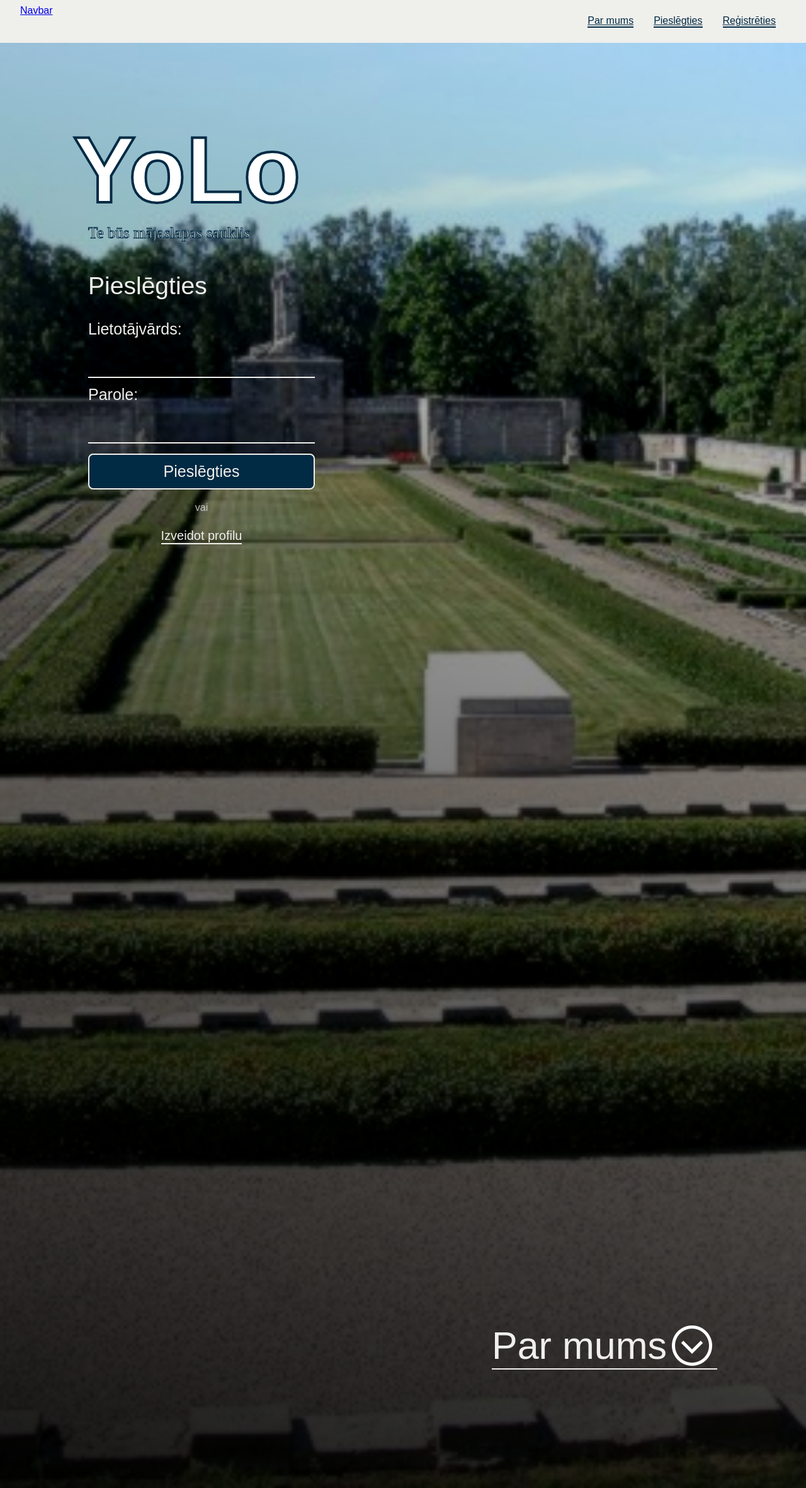
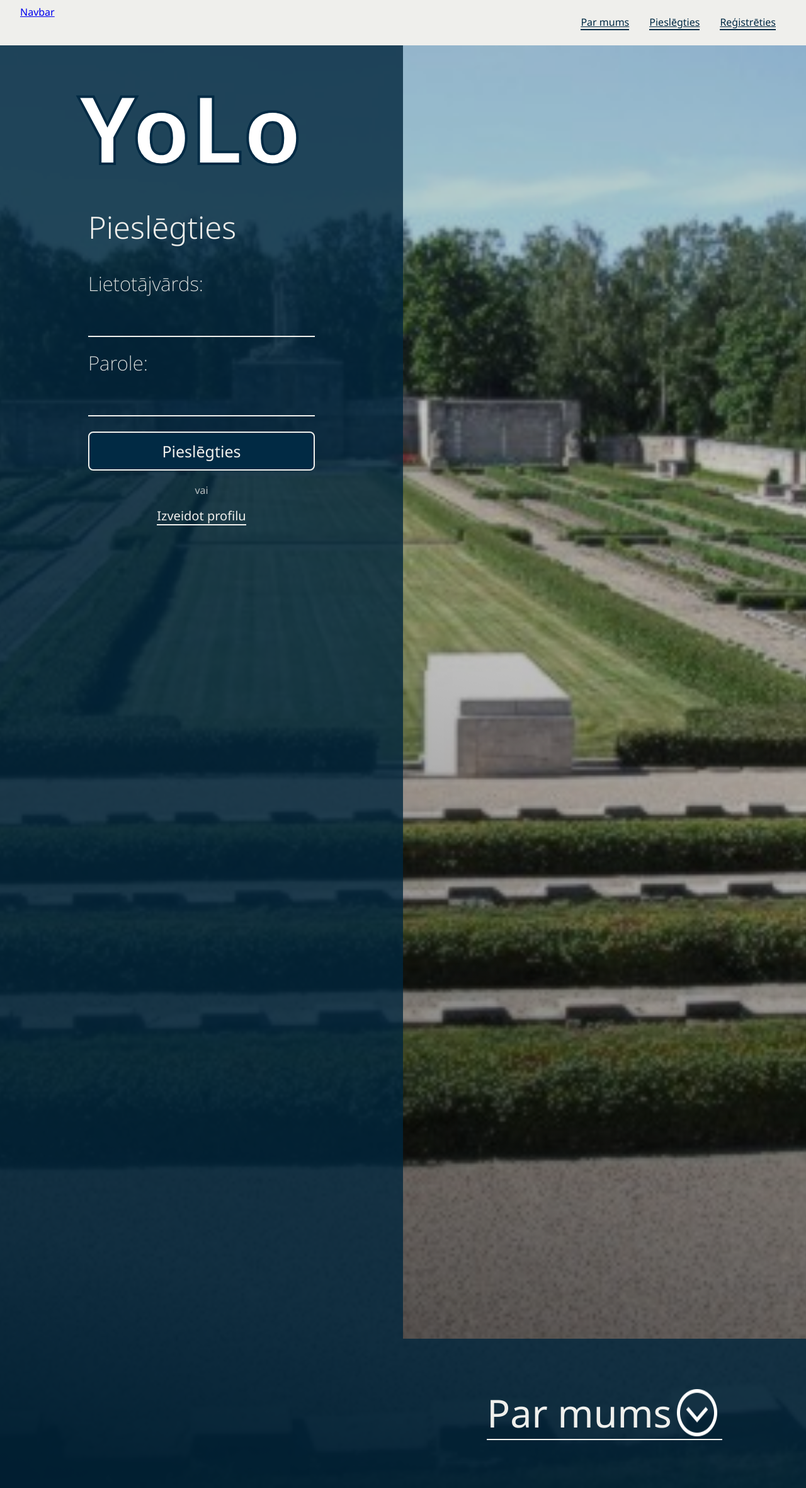
Before and after one commit to LinardsLiepenieks/YOLO-community, a Django app: page / in a window 1280 px wide. Shown: the whole page at 63% size. Run offline with Django 4.2, Linux system fonts and the light colour scheme; data comes from the database, SQL or seed files in the repository; both versions use the stored data as it was after the commit.

Commit message:
font, footer, polish

```diff
--- a/yolo_community/landing/models.py
+++ b/yolo_community/landing/models.py
@@ -33,6 +33,7 @@ class Social_item(models.Model):
     title = models.CharField(max_length=255)
     social_image = models.FileField(
         upload_to='landing/static/landing/img/socials')
+    link = models.CharField(max_length=255)
     created_at = models.DateField(auto_now_add=True)
     edited_at = models.DateField(auto_now=True)
 
--- a/yolo_community/landing/static/landing/css/landing.css
+++ b/yolo_community/landing/static/landing/css/landing.css
@@ -11,9 +11,8 @@ body {
 }
 
 #landing-section {
-	height: 100%;
+	min-height: 100%;
 	display: flex;
-	align-items: center;
 	position: relative;
 	overflow: hidden;
 	background-color: var(--color-main);
@@ -30,19 +29,26 @@ body {
 	min-height: 100%;
 	min-width: 100%;
 	position: absolute;
+	filter: brightness(80%);
 	z-index: 2;
-	filter: brightness(88%) contrast(124%);
 }
 .landing-content-container {
-	height: 100%;
+	min-height: 100%;
 	width: 50%;
 	max-width: 720px;
-	background-color: var(--color-main);
 	display: flex;
-
 	justify-content: center;
 	position: relative;
-	overflow: hidden;
+}
+.landing-content-container::before {
+	content: "";
+	width: 100%;
+	height: 100%;
+	position: absolute;
+	z-index: 4;
+	background-color: var(--color-alt);
+	filter: brightness(90%);
+	opacity: 0.8;
 }
 .landing-section-bg {
 	position: absolute;
@@ -51,45 +57,52 @@ body {
 	width: 100%;
 	background: linear-gradient(
 		15deg,
-		rgba(0, 0, 0, 0.9) 0%,
-		rgba(0, 0, 0, 0.5) 50%,
-		rgba(0, 0, 0, 0) 100%
+		rgba(0, 0, 0, 1) 0%,
+		rgba(0, 0, 0, 0.5) 16%,
+		rgba(0, 0, 0, 0) 64%
 	);
 }
 .landing-content {
-	padding: 116px 0;
-	z-index: 4;
+	padding: 32px 0;
+	z-index: 5;
 }
-
-.hero-title {
+.hero-row {
+	margin: 24px 0 16px 0;
+	display: flex;
+	flex-direction: column;
+}
+#hero-title {
 	font-size: var(--fs-hero);
 	-webkit-text-stroke: 4px var(--color-alt); /* Width and color of the outline */
 	-webkit-text-fill-color: white;
 	font-weight: bolder;
+	line-height: 1;
+	margin: 0px 0;
+}
 
-	margin: 0;
-}
 .moto {
 	font-size: var(--fs-lg);
-	-webkit-text-stroke: 1px var(--color-alt); /* Width and color of the outline */
-
-	font-family: serif;
-	font-weight: 500;
-	padding: 0 24px;
+	opacity: 0.8;
+	font-family: "Dancing Script", sans-serif;
+	font-weight: 400;
+	padding: 0 16px;
 }
 .sign-in-container {
 	width: 360px;
-	padding: 24px;
-	border-radius: 16px;
+	padding: 24px 16px;
 	display: flex;
 	flex-direction: column;
+}
+.sign-in-container > h2 {
+	margin: 10px 0 28px 0;
+	font-weight: 300;
 }
 .sign-in-or {
 	color: var(--color-main);
 	font-size: var(--fs-sm);
 	width: 100%;
 	text-align: center;
-	margin: 8px 0;
+	margin: 8px 0 0 0;
 	opacity: 75%;
 }
 .register-link {
@@ -108,23 +121,32 @@ body {
 	height: 100%;
 }
 .about-us-hint-container {
+	flex-grow: 1;
 	display: flex;
-	width: 50%;
 	justify-content: center;
-	align-items: flex-end;
 	position: relative;
+	align-self: flex-end;
+	padding: 64px 0;
+	z-index: 5;
+}
+.about-us-hint-container::before {
+	content: "";
+	width: 100%;
 	height: 100%;
-	margin-bottom: 360px;
-	flex-grow: 1;
+	position: absolute;
+	top: 0;
+	left: 0;
 	z-index: 4;
+	background-color: var(--color-alt);
+	filter: brightness(90%);
+	opacity: 0.8;
 }
 #about-us-btn {
-	margin: 8px 0;
 	font-size: var(--fs-xxxxl);
 	color: var(--color-main);
 	border-color: var(--color-main);
 	display: flex;
-	align-items: center;
+	z-index: 5;
 }
 #about-us-btn span {
 	display: flex;
@@ -277,8 +299,3 @@ body {
 	font-weight: normal;
 	margin: 16px 0;
 }
-#landing-footer {
-	height: 200px;
-	padding: 16px 56px;
-	background-color: var(--color-alt);
-}
--- a/yolo_community/landing/static/landing/js/section-snap.js
+++ b/yolo_community/landing/static/landing/js/section-snap.js
@@ -156,6 +156,14 @@ $(document).ready(function () {
 		}
 		moveSection(1);
 	});
+	$("#about-us-btn-nav").on("click", function () {
+		// Move to the next section
+		if (isAnimating || curSection == 1) {
+			return;
+		}
+		curSection = 0;
+		moveSection(1);
+	});
 	$("#about-us-right-btn").on("click", function () {
 		if (isAnimating) {
 			return;
--- a/yolo_community/landing/templates/landing/landing.html
+++ b/yolo_community/landing/templates/landing/landing.html
@@ -10,18 +10,27 @@
 {%block content%}
 <main id="landing-container">
 	<section id="landing-section">
+		<div class="landing-img-container">
+			{% for image in landing_images%} {%load static%}
+			<img class="landing-bg-img" src="{{ image.landing_image.url }}" alt="" />
+			{%endfor%}
+		</div>
+
+		<div class="landing-section-bg"></div>
 		<div class="landing-content-container">
 			<div class="landing-content">
 				<div class="hero-row">
-					<h1 class="hero-title">YoLo</h1>
+					<h1 id="hero-title">YoLo</h1>
+					<!-- vai vajag?
+					<span class="moto">Te būs mājaslapas sauklis</span>
+					-->
 				</div>
-				<span class="moto">Te būs mājaslapas sauklis</span>
 				<div class="sign-in-container">
 					<h2>Pieslēgties</h2>
 					<label>Lietotājvārds:</label>
 					<input class="light" type="text" />
 					<label>Parole:</label>
-					<input class="light" type="text" />
+					<input class="light" type="password" />
 					<a class="button dark text-wiggle"><span>Pieslēgties</span></a>
 					<span class="sign-in-or">vai</span>
 					<div class="register-link">
@@ -33,7 +42,7 @@
 		<div class="about-us-hint-container">
 			<a
 				id="about-us-btn"
-				class="link light space-out-text-anim wave-animation">
+				class="link light zoom-in-anim wave-animation">
 				{% for letter in "Par mums" %} {% if letter == ' ' %}
 				<span>&nbsp;</span>
 				{% else %}
@@ -44,12 +53,7 @@
 					src="{%static 'landing/img/icons/about-us-arrow.png'%}" />
 			</a>
 		</div>
-		<div class="landing-section-bg"></div>
-		<div class="landing-img-container">
-			{% for image in landing_images%} {%load static%}
-			<img class="landing-bg-img" src="{{ image.landing_image.url }}" alt="" />
-			{%endfor%}
-		</div>
+
 	</section>
 	<section id="about-section">
 		<div class="about-nav">
@@ -90,7 +94,7 @@
 				<div style="width: 60%;">
 					<div class="socials-row">
 						{%for item in social_items%}
-						<a class="socials-item zoom-in-anim">
+						<a class="socials-item zoom-in-anim" href={{item.link}}>
 							{%load static%}
 							<img class="" src="{{item.social_image}}" alt="No picture" />
 						</a>
@@ -112,8 +116,8 @@
 				</div>
 		</div>
 		</div>
-		<footer id="landing-footer">sdffsdfds</footer>
-	</section>
+		{% include 'shared/footer.html'%}
+</section>
 </main>
 
 {%endblock%}
--- a/yolo_community/shared/static/shared/css/animations.css
+++ b/yolo_community/shared/static/shared/css/animations.css
@@ -89,9 +89,9 @@
 }
 
 .zoom-in-anim {
-	transition: 0.4s ease all;
+	transition: 0.2s all ease;
 }
 .zoom-in-anim:hover {
 	cursor: pointer;
-	transform: scale(1.08);
+	transform: scale(1.16);
 }
--- a/yolo_community/shared/static/shared/css/main.css
+++ b/yolo_community/shared/static/shared/css/main.css
@@ -1,3 +1,5 @@
+@import url("https://fonts.googleapis.com/css2?family=Noto+Sans:ital,wght@0,100..900;1,100..900&display=swap");
+@import url("https://fonts.googleapis.com/css2?family=Dancing+Script:wght@400..700&display=swap");
 :root {
 	/*salikt css mainīgos*/
 	--color-main: #efefec;
@@ -17,12 +19,14 @@
 	--fs-lg: 1.563rem;
 	--fs-m: 1.25rem;
 	--fs-sm: 1rem;
+	--fs-xs: 0.8rem;
 }
+
 html {
 	background-color: var(--color-main);
 }
 body {
-	font-family: sans-serif;
+	font-family: "Noto Sans", sans-serif;
 	height: 100vh;
 	margin: 0;
 	overflow-x: hidden;
@@ -43,8 +47,8 @@ body {
 }
 h2 {
 	font-weight: 500;
-	font-size: var(--fs-xxl);
-	margin: 24px 0;
+	font-size: var(--fs-xxxl);
+	margin: 16px 0;
 }
 .button {
 	font-size: var(--fs-lg);
@@ -96,16 +100,18 @@ h2 {
 }
 /*form elements*/
 label {
-	font-size: var(--fs-lg);
+	font-size: var(--fs-xl);
 	font-weight: 200;
 	margin: 8px 0;
 }
 input {
 	background-color: transparent;
+	font-family: "Noto Sans", sans-serif;
+
 	font-size: var(--fs-lg);
-	font-weight: 200;
-	margin: 4px 0;
-	padding: 10px 12px;
+	font-weight: 300;
+	margin: 0px 0 12px 0;
+	padding: 10px 4px;
 	border: 0;
 }
 input.light {
@@ -126,6 +132,9 @@ textarea {
 	font-size: var(--fs-lg);
 	font-family: sans-serif;
 }
+textarea:focus {
+	outline: none;
+}
 textarea.transpdark {
 	background-color: transparent;
 	color: var(--color-alt);
--- a/yolo_community/shared/templates/shared/base.html
+++ b/yolo_community/shared/templates/shared/base.html
@@ -15,6 +15,10 @@
 		<link
 			rel="stylesheet"
 			type="text/css"
+			href="{% static 'shared/css/footer.css'%}" />
+		<link
+			rel="stylesheet"
+			type="text/css"
 			href="{% static 'shared/css/animations.css'%}" />
 		<!---page css-->
 		{%block page_css%}{%endblock%}
@@ -29,7 +33,12 @@
 				<div class="navbar-collapse" id="navbarNav">
 					<ul class="navbar-nav">
 						<li class="nav-item active">
-							<a class="nav-link link dark text-rise" href="#">Par mums</a>
+							<a
+								id="about-us-btn-nav"
+								class="nav-link link dark text-rise"
+								href="#"
+								>Par mums</a
+							>
 						</li>
 						<li class="nav-item">
 							<a class="nav-link link dark text-rise" href="#">Pieslēgties</a>
--- /dev/null
+++ b/yolo_community/shared/templates/shared/footer.html
@@ -0,0 +1,33 @@
+<footer id="landing-footer">
+	<div class="footer-section">
+		<div class="footer-logo-container">YOLO LOGO</div>
+		<span id="footer-logo-text">
+			<span> © 2017 - 2024 </span>
+			<a class="link light">Privacy policy</a>
+			<a class="link light">Manage cookies</a>
+		</span>
+	</div>
+	<div class="footer-section">
+		<div class="footer-title">Kontakti</div>
+		<span class="footer-info">
+			Kautkāds atbildīgais:
+			<span>+371 20202020</span>
+		</span>
+		<span class="footer-info">
+			Kautkāds atbildīgais2:
+			<span>+371 20202020</span>
+		</span>
+		<span class="footer-info">Adrese <span>Ielas iela 7</span></span>
+	</div>
+	<div class="footer-section">
+		<span class="footer-title">Seko mums!</span>
+		<div class="footer-socials">
+			{%for item in social_items%}
+			<a class="footer-social-item zoom-in-anim" href="{{item.link}}">
+				{%load static%}
+				<img class="" src="{{item.social_image}}" alt="No picture" />
+			</a>
+			{%endfor%}
+		</div>
+	</div>
+</footer>
```
Also changed, not shown: yolo_community/shared/static/shared/css/footer.css (added, +46 -0 lines), yolo_community/db.sqlite3, yolo_community/landing/migrations/0008_social_item_link.py (added).
